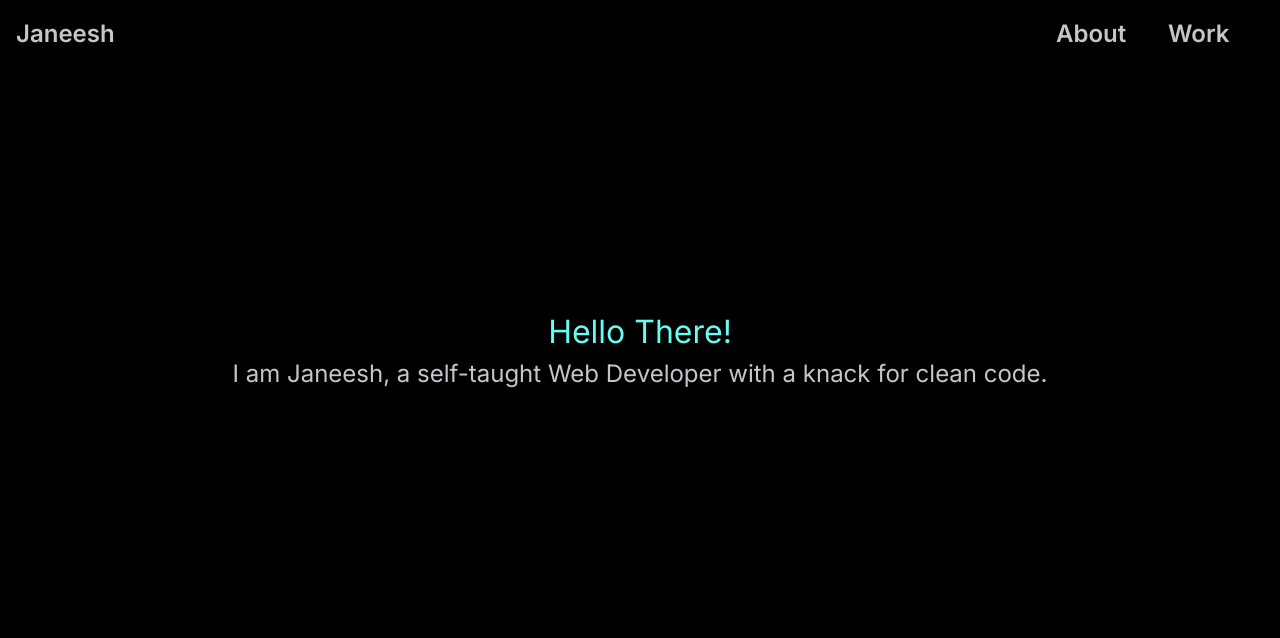
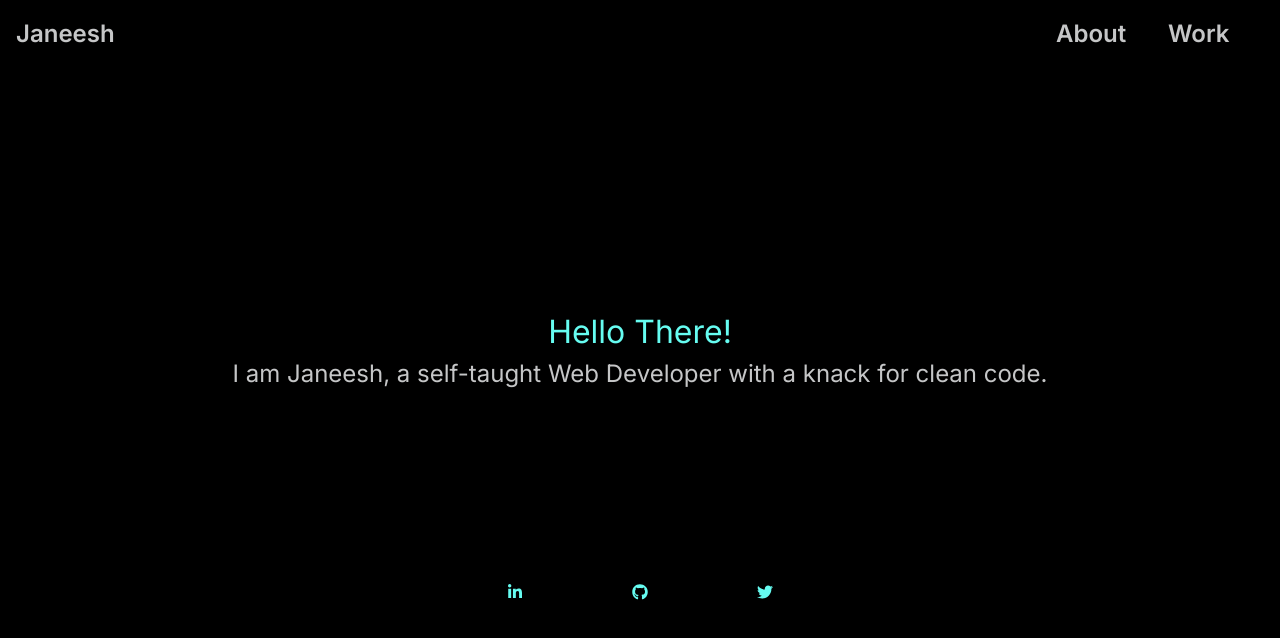
Before and after one commit to janeesh27/portfolio-2, a Next.js app in the folder portfolio-2/: page / in a window 1280 px wide. Shown: the top 638 px of the page. Built offline with nearby package versions, Linux system fonts and the light colour scheme.

Commit message:
Social Icons Added

```diff
--- a/portfolio-2/package.json
+++ b/portfolio-2/package.json
@@ -11,10 +11,11 @@
   "dependencies": {
     "@sanity/image-url": "^1.0.2",
     "@sanity/vision": "^3.16.7",
-    "next": "latest",
+    "next": "^13.5.4",
     "next-sanity": "^5.5.4",
     "react": "latest",
     "react-dom": "latest",
+    "react-icons": "^4.11.0",
     "sanity": "^3.16.7",
     "styled-components": "5.2"
   },
--- a/portfolio-2/src/components/Hero.jsx
+++ b/portfolio-2/src/components/Hero.jsx
@@ -1,4 +1,5 @@
 import React from "react";
+import { FaGithub, FaLinkedin, FaLinkedinIn, FaTwitter } from "react-icons/fa";
 
 const Hero = () => {
   return (
@@ -12,10 +13,22 @@ const Hero = () => {
         </p>
       </div>
       <div className="text-center transform translate-y-[50vh] mx-auto p-4">
-        <div className="grid grid-flow-col sm:w-[30%] sm:mx-auto">
-          <div>1</div>
-          <div>1</div>
-          <div>1</div>
+        <div className="grid grid-flow-col sm:w-[30%] sm:mx-auto ">
+          <div className="mx-auto">
+            <a href="https://www.linkedin.com/in/janeeshpalsingh">
+              <FaLinkedinIn className="w-4 h-4" fill="#66FCF1" />
+            </a>
+          </div>
+          <div className="mx-auto">
+            <a href="https://github.com/janeesh27">
+              <FaGithub className="w-4 h-4" fill="#66FCF1" />
+            </a>
+          </div>
+          <div className="mx-auto">
+            <a href="https://twitter.com/_janeesh_">
+              <FaTwitter className="w-4 h-4" fill="#66FCF1" />
+            </a>
+          </div>
         </div>
       </div>
     </>
```
Also changed, not shown: 1 other file (tests, documents, lock files or other folders).
